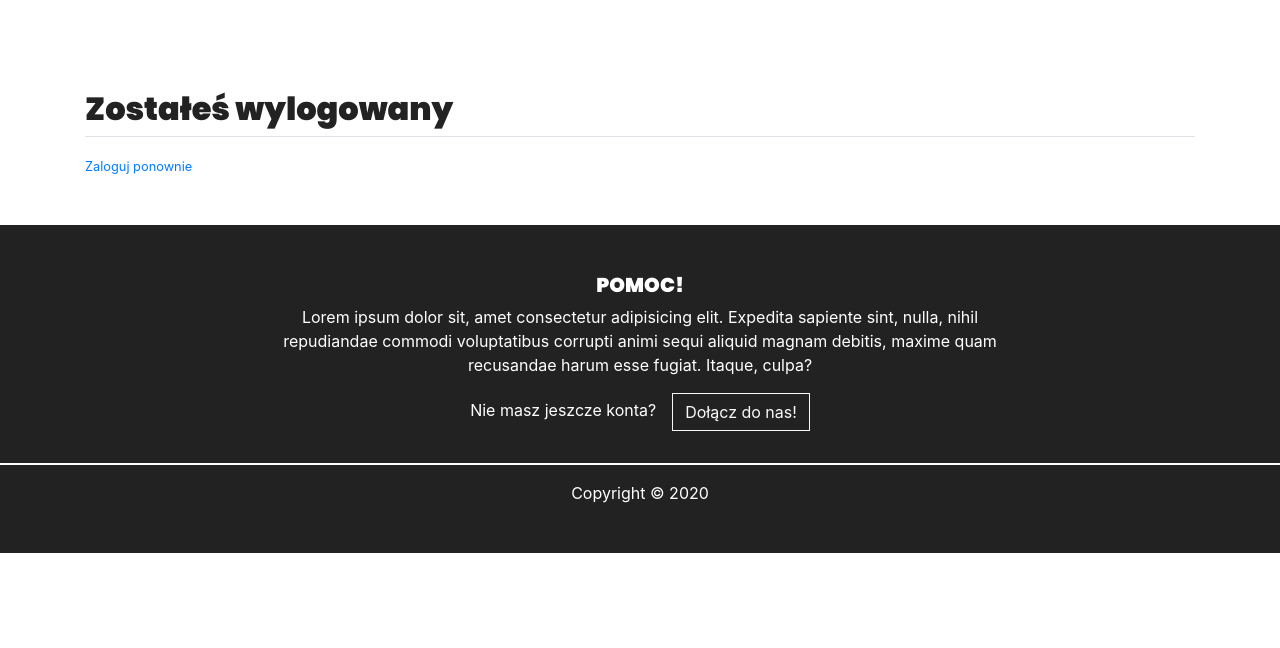
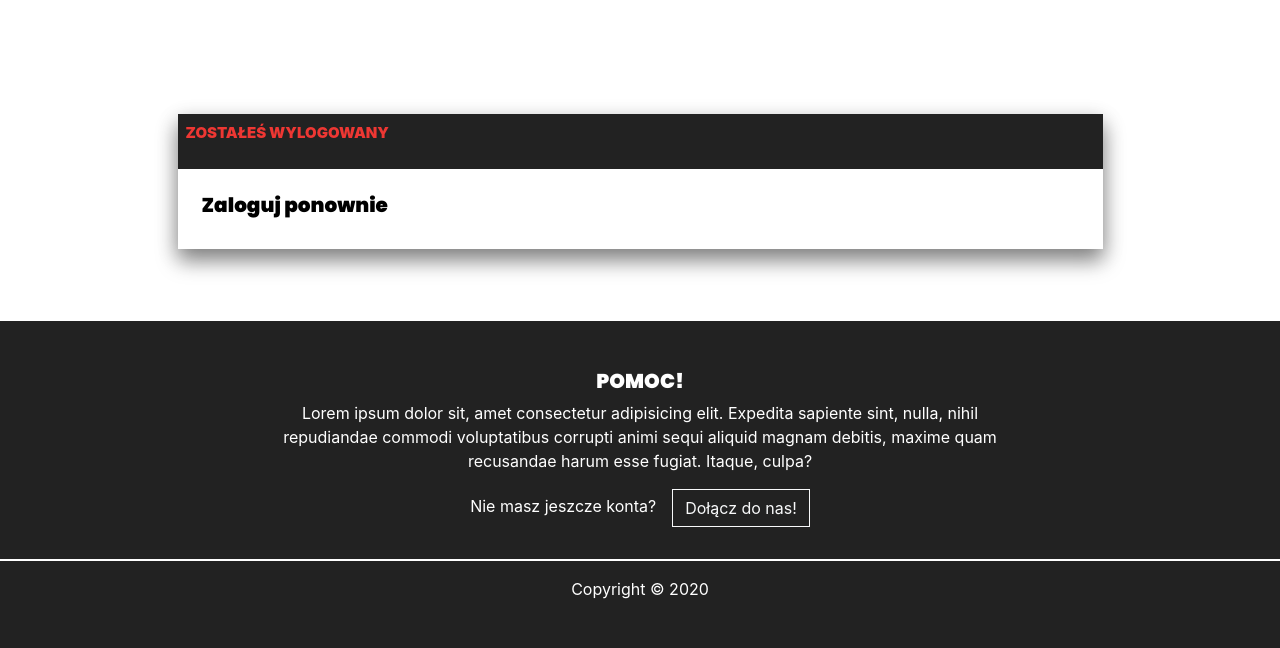
Before and after one commit to Pwojton/Pomagam, a Django app: template uzytkownicy/templates/uzytkownicy/wyloguj.html in a window 1280 px wide. Shown: the part 62-710 px from the top of the page. Run offline with Django 3.2, Linux system fonts and the light colour scheme; the template is opened without the code that fills it, so the values that code supplies are empty; some libraries are stand-ins or nearby versions.

Commit message:
Edycja pliku rejestracja.html i wyloguj.html

```diff
--- a/uzytkownicy/templates/uzytkownicy/wyloguj.html
+++ b/uzytkownicy/templates/uzytkownicy/wyloguj.html
@@ -1,9 +1,15 @@
 {% extends "oferty/podstawowy.html" %}
 {% block content %}
-    <h2>Zostałeś wylogowany</h2>
-    <div class="border-top pt-3">
-        <small class="text-muted">
-            <a href="{% url 'zaloguj' %}">Zaloguj ponownie</a>
-        </small>
-    </div>
+<form method="POST">
+        {% csrf_token %}
+        <div class=" col-10 p-0 my-4 shadow mx-auto">
+            <div class="col-12 custom-bg-dark p-2">
+                <p class="mr-2"
+                   style="color: #EE3733; text-transform: uppercase; font-weight: 900; font-size: 15px;"> Zostałeś wylogowany</p>
+            </div>
+            <div class="col-12 p-4">
+                <h5><a style="color: black;" href="{% url 'zaloguj' %}">Zaloguj ponownie</a></h5>
+            </div>
+        </div>
+    </form>
 {% endblock content %}
```
Also changed, not shown: uzytkownicy/templates/uzytkownicy/rejestracja.html (+18 -17 lines).
